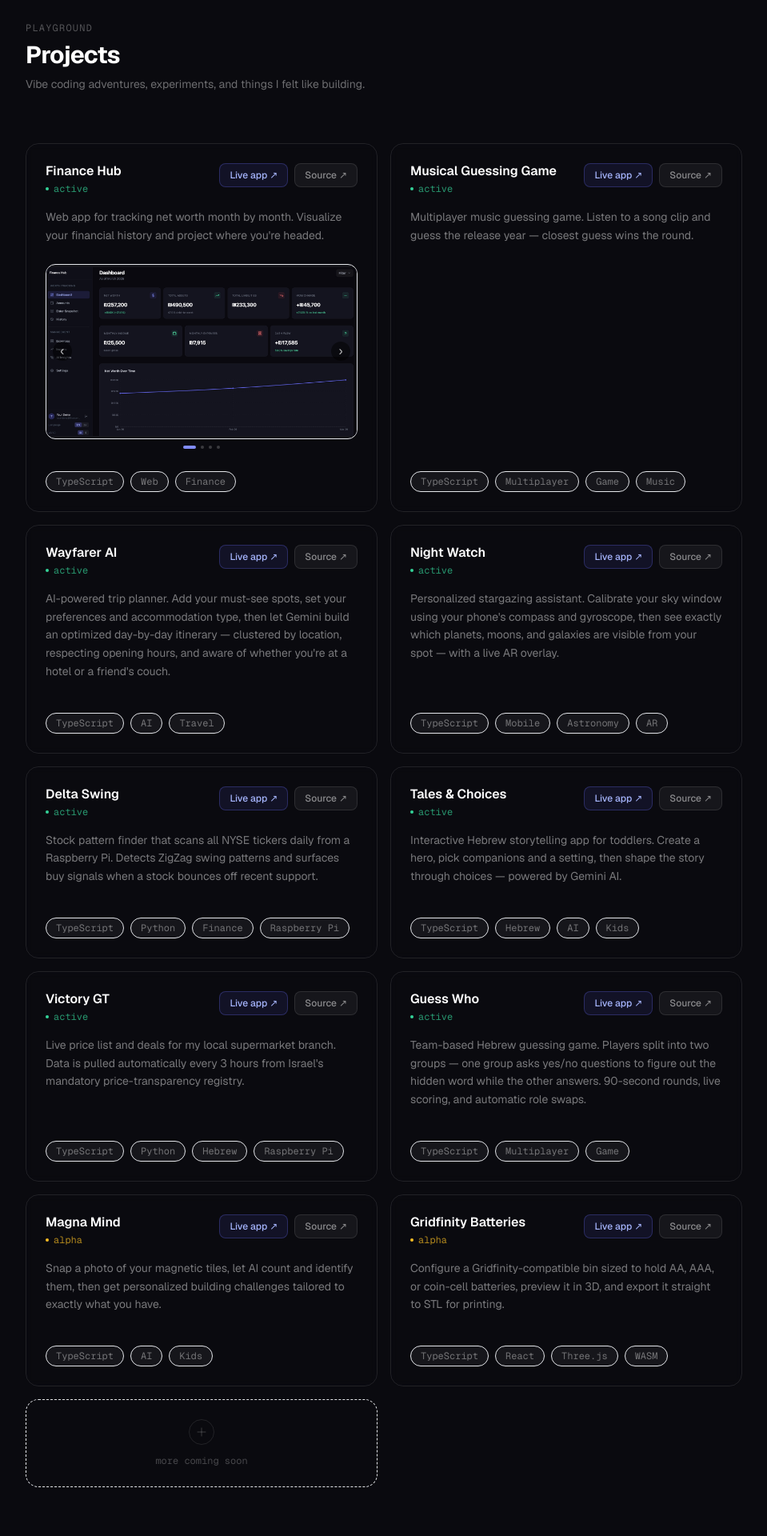
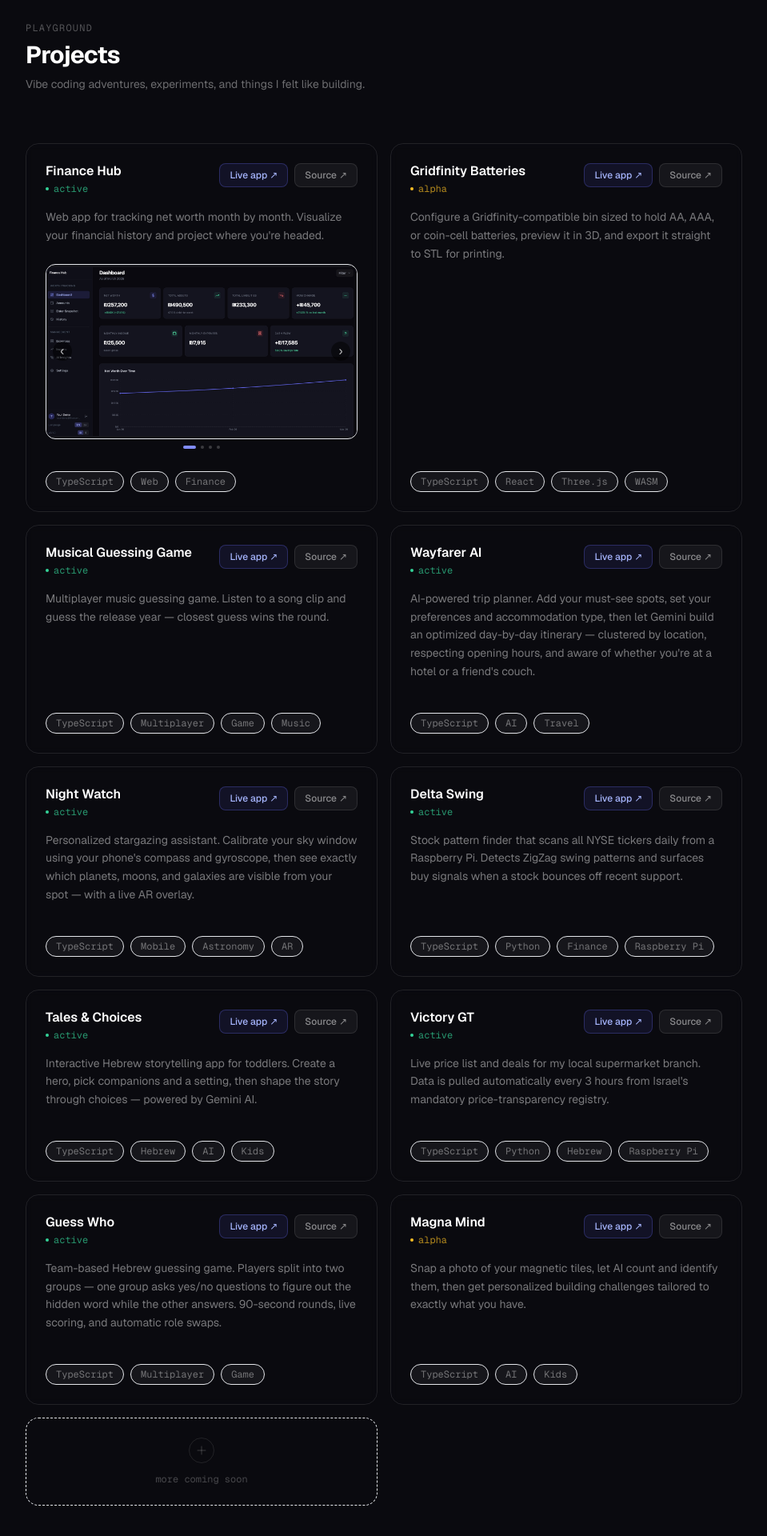
Before and after one commit to AvivOron/avivo.dev, a Next.js app: page / in a window 1280 px wide. Shown: the part 2429-4349 px from the top of the page at 80% size, without its empty margins (160-1119 px from the left). Built offline with nearby package versions, Linux system fonts and the light colour scheme.

Commit message:
Add Gridfinity Batteries project to the portfolio

```diff
--- a/src/components/Projects.tsx
+++ b/src/components/Projects.tsx
@@ -18,6 +18,16 @@ const projects = [
       "/screenshots/finance-hub-3.jpg",
       "/screenshots/finance-hub-4.jpg",
     ],
+  },
+  {
+    name: "Gridfinity Batteries",
+    description:
+      "Configure a Gridfinity-compatible bin sized to hold AA, AAA, or coin-cell batteries, preview it in 3D, and export it straight to STL for printing.",
+    tags: ["TypeScript", "React", "Three.js", "WASM"],
+    appHref: "/gridfinity-batteries",
+    codeHref: "https://github.com/AvivOron/gridfinity-batteries",
+    status: "alpha",
+    screenshots: ["/screenshots/gridfinity-batteries-1.png"],
   },
   {
     name: "Musical Guessing Game",
@@ -121,16 +131,6 @@ const projects = [
     codeHref: "https://github.com/AvivOron/magna-mind",
     status: "alpha",
     screenshots: [],
-  },
-  {
-    name: "Gridfinity Batteries",
-    description:
-      "Configure a Gridfinity-compatible bin sized to hold AA, AAA, or coin-cell batteries, preview it in 3D, and export it straight to STL for printing.",
-    tags: ["TypeScript", "React", "Three.js", "WASM"],
-    appHref: "/gridfinity-batteries",
-    codeHref: "https://github.com/AvivOron/gridfinity-batteries",
-    status: "alpha",
-    screenshots: ["/screenshots/gridfinity-batteries-1.png"],
   },
 ];
 
```
